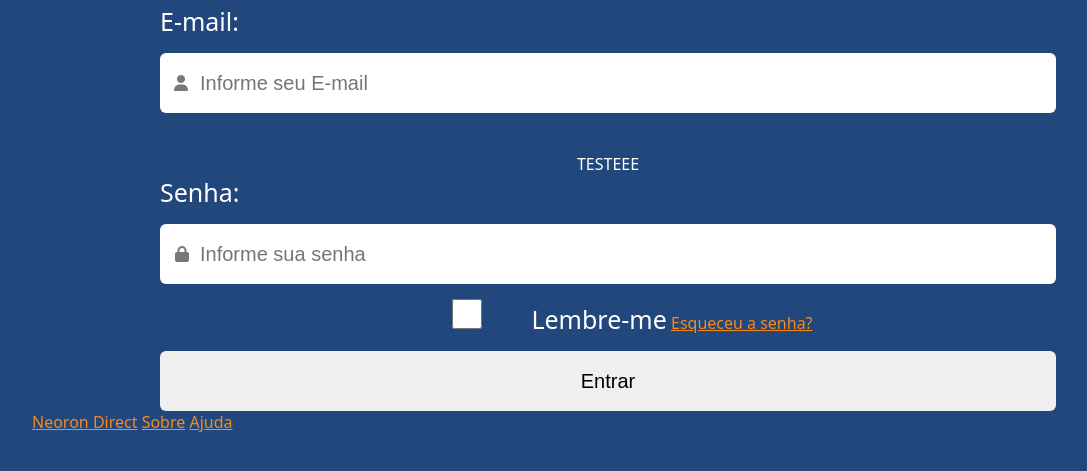
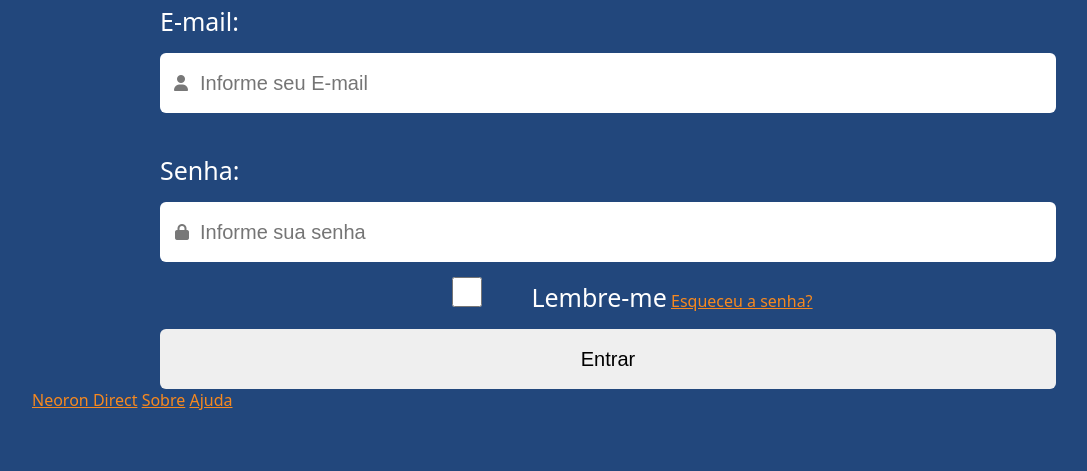
Before and after one commit to toinhao19/login, a plain HTML site: page index.html in a window 1280 px wide. Shown: the part 259-730 px from the top of the page, without its empty margins (32-1119 px from the left). Drawn offline with Linux system fonts and the light colour scheme.

Commit message:
Update index.html

```diff
--- a/index.html
+++ b/index.html
@@ -28,7 +28,6 @@
                     <i id="user" class="fa-solid fa-user"></i>
                     <input type="email" name="email" id="login" required placeholder="Informe seu E-mail" autocomplete="email">
                 </div>
-                <p>TESTEEE</p>
 
                 <div class="key">
                     <label for="key">Senha:</label> <br>
```
